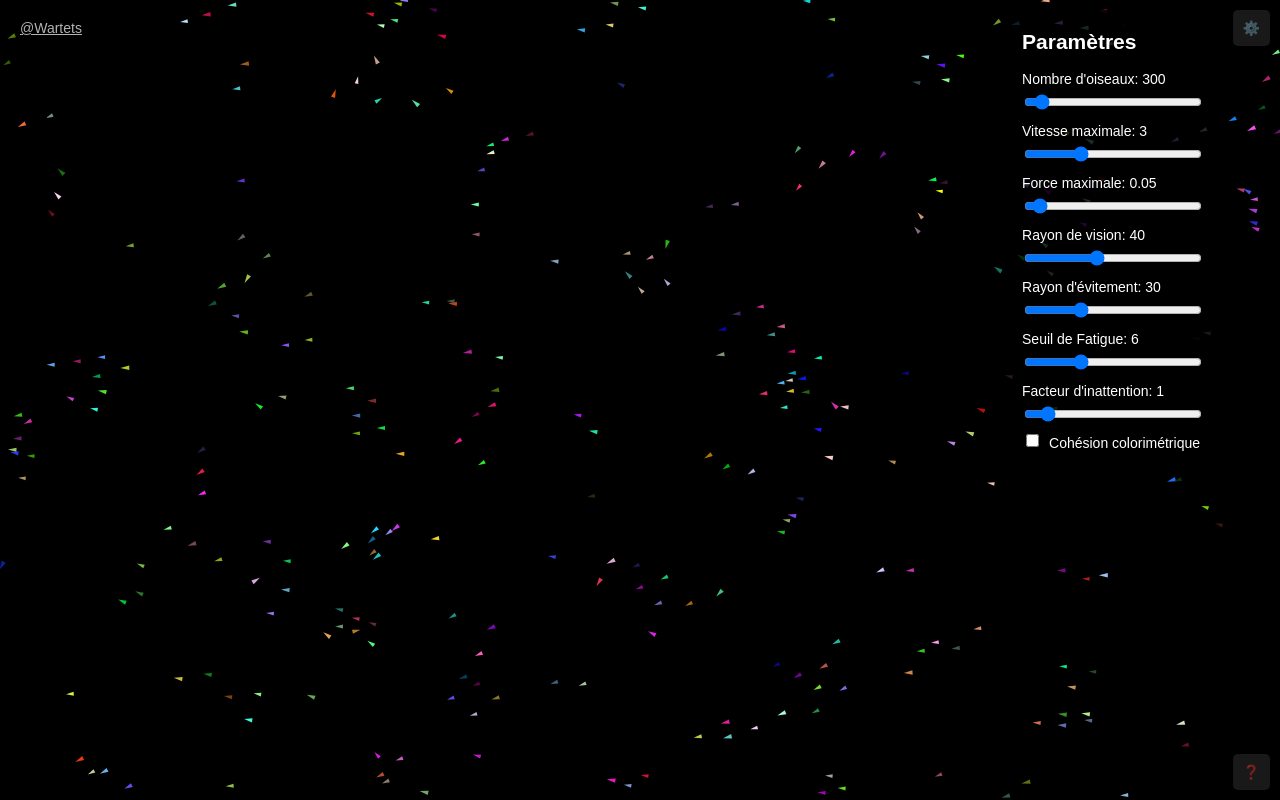
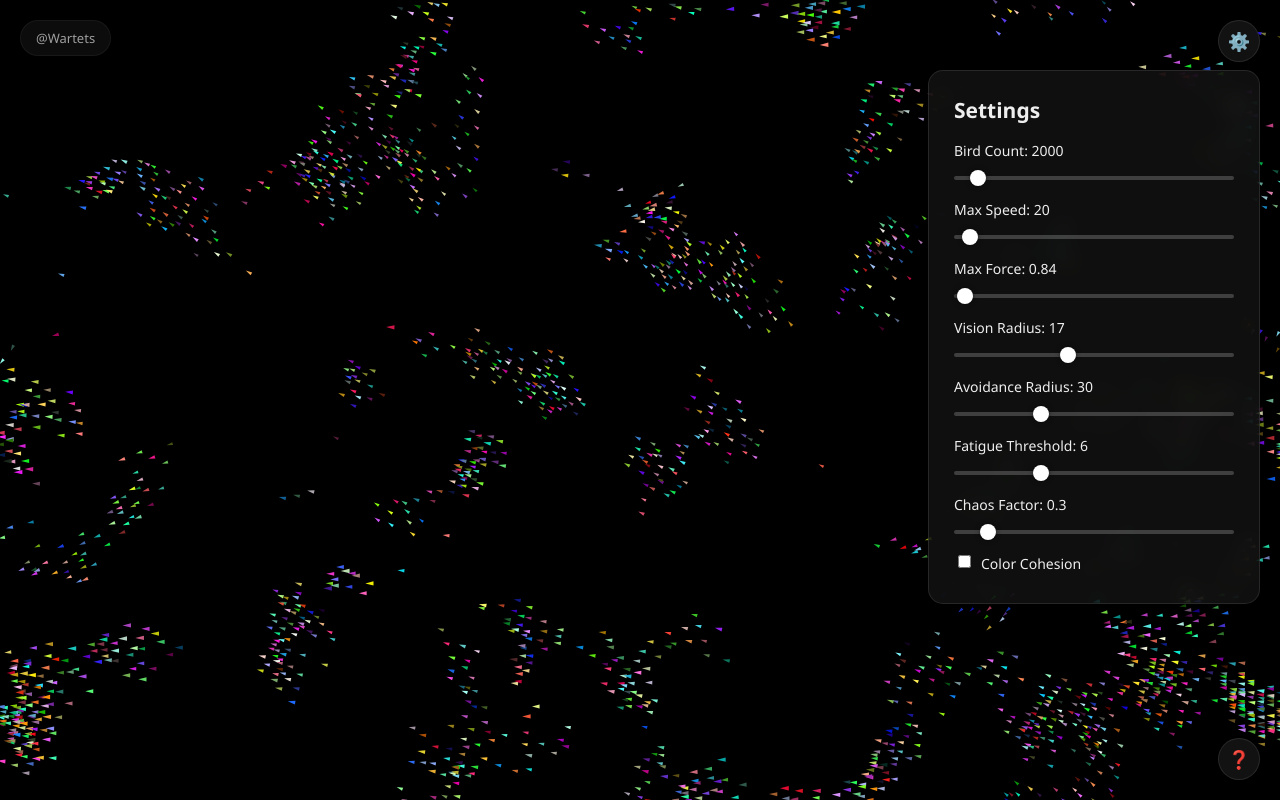
Before and after one commit to Wartets/Bird-cloud, a plain HTML site: page index.html in a window 1280 px wide. Both pictures are taken after a click on the element "⚙️". Drawn offline with Linux system fonts and the light colour scheme; animation ran at ten frames a second.

Commit message:
interface update

```diff
--- a/index.html
+++ b/index.html
@@ -16,7 +16,7 @@
 	<meta property="og:image" content="https://wartets.github.io/Wartets/img/BirdCloud-card.png">
 	<meta property="og:type" content="website">
 	<meta property="og:url" content="https://wartets.github.io/Bird-cloud/">
-	<title>Simulateur de nuée</title>
+	<title>Bird cloud</title>
 
 	<link rel="icon" href="https://wartets.github.io/N-Body-Problem/image/browser-icon.png">
 
@@ -27,39 +27,52 @@
 
 	<div id="controls-toggle">⚙️</div>
 	<div id="controls-window">
-		<h2>Paramètres</h2>
-		<label>Nombre d'oiseaux: <span id="num-birds-label"></span></label>
+		<h2>Settings</h2>
+		<label>Bird Count: <span id="num-birds-label"></span></label>
 		<input type="range" id="num-birds" min="1" max="5000" value="300">
 
-		<label>Vitesse maximale: <span id="max-speed-label"></span></label>
-		<input type="range" id="max-speed" min="0" max="10" step="0.1" value="3">
+		<label>Max Speed: <span id="max-speed-label"></span></label>
+		<input type="range" id="max-speed" min="0" max="100" step="0.1" value="3">
 
-		<label>Force maximale: <span id="max-force-label"></span></label>
-		<input type="range" id="max-force" min="0" max="1" step="0.01" value="0.05">
+		<label>Max Force: <span id="max-force-label"></span></label>
+		<input type="range" id="max-force" min="0" max="5" step="0.01" value="0.05">
 
-		<label>Rayon de vision: <span id="vision-radius-label"></span></label>
+		<label>Vision Radius: <span id="vision-radius-label"></span></label>
 		<input type="range" id="vision-radius" min="0" max="100" value="40">
 
-		<label>Rayon d'évitement: <span id="avoid-radius-label"></span></label>
+		<label>Avoidance Radius: <span id="avoid-radius-label"></span></label>
 		<input type="range" id="avoid-radius" min="0" max="100" value="30">
 
-		<label>Seuil de Fatigue: <span id="max-fatigue-label"></span></label>
+		<label>Fatigue Threshold: <span id="max-fatigue-label"></span></label>
 		<input type="range" id="max-fatigue" min="0" max="20" step="0.1" value="6">
 
-		<label>Facteur d'inattention: <span id="misconduct-label"></span></label>
+		<label>Chaos Factor: <span id="misconduct-label"></span></label>
 		<input type="range" id="misconduct" min="0" max="10" step="0.1" value="1">
 
 		<div class="checkbox-container">
 			<input type="checkbox" id="color-cohesion-checkbox" />
-			<label for="color-cohesion-checkbox">Cohésion colorimétrique</label>
+			<label for="color-cohesion-checkbox">Color Cohesion</label>
 		</div>
 	</div>
 
 	<div id="readme-toggle">❓</div>
-	<div id="readme-window"></div>
+	<div id="readme-window">
+		<h3>About Bird-cloud</h3>
+		<p>This simulation is based on the <strong>Boids algorithm</strong>, mimicking the flocking behavior of birds.</p>
 
-	<a href="https://github.com/wartets/Bird-cloud/" target="_blank" id="wartets-link">@Wartets</a>
+		<h4>The 3 Rules:</h4>
+		<ul>
+			<li><strong>Separation:</strong> Birds steer to avoid crowding local flockmates.</li>
+			<li><strong>Alignment:</strong> Birds steer towards the average heading of local flockmates.</li>
+			<li><strong>Cohesion:</strong> Birds steer to move towards the average position of local flockmates.</li>
+		</ul>
 
-	<script src="js\script.js"></script>
+		<h4>Controls:</h4>
+		<p>Click on a bird to track its path. Adjust the sliders in the settings (top right) to change the flock's physics.</p>
+	</div>
+
+	<a href="https://github.com/wartets/Bird-cloud/" target="_blank" rel="noopener noreferrer" id="wartets-link">@Wartets</a>
+
+	<script src="js/script.js"></script>
 </body>
 </html>
--- a/js/script.js
+++ b/js/script.js
@@ -3,14 +3,14 @@ const ctx = canvas.getContext('2d');
 canvas.width = window.innerWidth;
 canvas.height = window.innerHeight;
 
-let NUM_BIRDS = 300;
-let MAX_SPEED = 3;
-let MAX_FORCE = 0.05;
-let VISION_RADIUS = 40;
+let NUM_BIRDS = 2000;
+let MAX_SPEED = 20;
+let MAX_FORCE = 0.84;
+let VISION_RADIUS = 17;
 let AVOID_RADIUS = 30;
 let bird_color = false;
 let MAX_FATIGUE = 6;
-let MISCONDUCT = 1;
+let MISCONDUCT = 0.3;
 
 let cursorHidden = false;
 let inactivityTimeout;
@@ -19,7 +19,7 @@ let birds = [];
 let birdPaths = {};
 let currentBirdIndex = -1;
 
-const CAPACITY = 20000;
+const CAPACITY = 60000;
 let activeCount = NUM_BIRDS;
 
 const b_x = new Float32Array(CAPACITY);
@@ -60,6 +60,11 @@ colorCohesionCheckbox.addEventListener('change', () => {
 });
 
 let canClick = true;
+
+window.addEventListener('resize', () => {
+	canvas.width = window.innerWidth;
+	canvas.height = window.innerHeight;
+});
 
 canvas.addEventListener('click', (event) => {
 	if (!canClick) return;
@@ -105,18 +110,6 @@ controlsToggle.addEventListener('click', () => {
 const readmeButton = document.getElementById('readme-toggle');
 const readmeWindow = document.getElementById('readme-window');
 
-const readmeContent = `
-	<h2>Simulation de Nuée d'Oiseaux</h2>
-	<p>Ce projet est une simulation interactive basée sur le modèle des <strong>boids</strong>, illustrant le comportement collectif des oiseaux en vol. Il est basé sur trois règles de base :</p>
-	<ul>
-		<li><strong>Cohésion :</strong> Les oiseaux se rapprochent du centre de masse des voisins.</li>
-		<li><strong>Séparation :</strong> Ils évitent les collisions avec leurs congénères.</li>
-		<li><strong>Alignement :</strong> Ils suivent la direction moyenne des voisins.</li>
-	</ul>
-`;
-
-readmeWindow.innerHTML = readmeContent;
-
 readmeButton.addEventListener('click', () => {
 	readmeWindow.classList.toggle('show');
 });
@@ -136,7 +129,7 @@ canvas.addEventListener('mousemove', () => {
 		showCursor();
 	}
 	clearTimeout(inactivityTimeout);
-	inactivityTimeout = setTimeout(hideCursor, 3900);
+	inactivityTimeout = setTimeout(hideCursor, 5000);
 });
 
 numBirdsLabel.innerText = NUM_BIRDS;
@@ -157,10 +150,6 @@ numBirdsSlider.addEventListener('input', () => {
 		}
 	}
 	activeCount = newNum;
-
-	if (spatialGrid.next.length < activeCount) {
-		spatialGrid.resize(activeCount + 5000);
-	}
 });
 
 maxSpeedSlider.addEventListener('input', () => {
@@ -202,7 +191,7 @@ class SpatialGrid {
 		this.rows = Math.ceil(height / cellSize);
 		this.numCells = this.cols * this.rows;
 		this.heads = new Int32Array(this.numCells);
-		this.next = new Int32Array(10000);
+		this.next = new Int32Array(CAPACITY);
 	}
 
 	resize(capacity) {
@@ -219,13 +208,20 @@ class SpatialGrid {
 		const col = (x / this.cellSize) | 0;
 		const row = (y / this.cellSize) | 0;
 		const cellIndex = row * this.cols + col;
-
-		if (birdIndex >= this.next.length) {
-			this.resize(this.next.length * 2);
+		this.next[birdIndex] = this.heads[cellIndex];
+		this.heads[cellIndex] = birdIndex;
 	}
 
-		this.next[birdIndex] = this.heads[cellIndex];
-		this.heads[cellIndex] = birdIndex;
+	setup(width, height, cellSize) {
+		this.width = width;
+		this.height = height;
+		this.cellSize = cellSize;
+		this.cols = Math.ceil(width / cellSize);
+		this.rows = Math.ceil(height / cellSize);
+		this.numCells = this.cols * this.rows;
+		if (this.heads.length < this.numCells) {
+			this.heads = new Int32Array(this.numCells);
+		}
 	}
 }
 
@@ -245,9 +241,7 @@ function initBird(i, x, y) {
 		c = Math.floor(Math.random() * 16777215);
 	}
 
-	let hex = c.toString(16);
-	while (hex.length < 6) hex = '0' + hex;
-	b_colorStr[i] = '#' + hex;
+	b_colorStr[i] = '#' + c.toString(16).padStart(6, '0');
 
 	b_r[i] = (c >> 16) & 255;
 	b_g[i] = (c >> 8) & 255;
@@ -269,6 +263,7 @@ function updateFlock(spatialGrid) {
 	const maxForceSq = MAX_FORCE * MAX_FORCE;
 	const speedLimit = bird_color ? MAX_SPEED * 2 : MAX_SPEED;
 	const speedLimitSq = speedLimit * speedLimit;
+	const cellSz = spatialGrid.cellSize;
 
 	for (let i = 0; i < activeCount; i++) {
 		let alignX = 0, alignY = 0;
@@ -278,32 +273,30 @@ function updateFlock(spatialGrid) {
 
 		const myX = b_x[i];
 		const myY = b_y[i];
-		const myR = b_r[i];
-		const myG = b_g[i];
-		const myB = b_b[i];
 
-		const col = (myX / spatialGrid.cellSize) | 0;
-		const row = (myY / spatialGrid.cellSize) | 0;
+		const col = (myX / cellSz) | 0;
+		const row = (myY / cellSz) | 0;
 
 		for (let cy = -1; cy <= 1; cy++) {
 			let neighborRow = row + cy;
 			if (neighborRow < 0) neighborRow += gridRows;
 			else if (neighborRow >= gridRows) neighborRow -= gridRows;
+			const rowOffset = neighborRow * gridCols;
 
 			for (let cx = -1; cx <= 1; cx++) {
 				let neighborCol = col + cx;
 				if (neighborCol < 0) neighborCol += gridCols;
 				else if (neighborCol >= gridCols) neighborCol -= gridCols;
 
-				let otherIndex = spatialGrid.heads[neighborRow * gridCols + neighborCol];
+				let otherIndex = spatialGrid.heads[rowOffset + neighborCol];
 
 				while (otherIndex !== -1) {
 					if (otherIndex !== i) {
 						let isCompatible = true;
 						if (bird_color) {
-							const rDiff = myR - b_r[otherIndex];
-							const gDiff = myG - b_g[otherIndex];
-							const bDiff = myB - b_b[otherIndex];
+							const rDiff = b_r[i] - b_r[otherIndex];
+							const gDiff = b_g[i] - b_g[otherIndex];
+							const bDiff = b_b[i] - b_b[otherIndex];
 							if ((rDiff * rDiff + gDiff * gDiff + bDiff * bDiff) > 2500) isCompatible = false;
 						}
 
@@ -393,8 +386,9 @@ function updateFlock(spatialGrid) {
 		const vMagSq = b_vx[i] * b_vx[i] + b_vy[i] * b_vy[i];
 		if (vMagSq > speedLimitSq) {
 			const mag = Math.sqrt(vMagSq);
-			b_vx[i] = (b_vx[i] / mag) * speedLimit;
-			b_vy[i] = (b_vy[i] / mag) * speedLimit;
+			const mul = speedLimit / mag;
+			b_vx[i] *= mul;
+			b_vy[i] *= mul;
 		}
 
 		b_x[i] += b_vx[i];
@@ -407,7 +401,8 @@ function updateFlock(spatialGrid) {
 		if (b_y[i] >= h) b_y[i] = 0;
 		else if (b_y[i] < 0) b_y[i] = h;
 
-		b_fatigue[i] += Math.sqrt(vMagSq) * 0.01;
+		const speedVal = Math.sqrt(b_vx[i] * b_vx[i] + b_vy[i] * b_vy[i]);
+		b_fatigue[i] += speedVal * 0.01;
 		if (b_fatigue[i] > MAX_FATIGUE) {
 			b_vx[i] *= 0.95;
 			b_vy[i] *= 0.95;
@@ -419,22 +414,31 @@ function updateFlock(spatialGrid) {
 }
 
 function drawFlock() {
+	if (activeCount > 3000) {
+		for (let i = 0; i < activeCount; i++) {
+			ctx.fillStyle = b_colorStr[i];
+			ctx.fillRect(b_x[i], b_y[i], b_size[i] * 0.6, b_size[i] * 0.6);
+		}
+	} else {
 		for (let i = 0; i < activeCount; i++) {
 			const vx = b_vx[i];
 			const vy = b_vy[i];
-		const magSq = vx * vx + vy * vy;
-		let cos = 1, sin = 0;
-		if (magSq > 0.001) {
-			const mag = Math.sqrt(magSq);
-			cos = vx / mag;
-			sin = vy / mag;
-		}
-
 			const x = b_x[i];
 			const y = b_y[i];
 			const s = b_size[i];
+
+			let cos = vx;
+			let sin = vy;
+			const mag = Math.abs(vx) + Math.abs(vy);
+			if (mag > 0.01) {
+				const inv = 1 / mag;
+				cos *= inv;
+				sin *= inv;
+			} else {
+				cos = 1; sin = 0;
+			}
+
 			const halfS = s * 0.5;
-
 			const headX = x + cos * s;
 			const headY = y + sin * s;
 			const sideX = -cos * s;
@@ -448,6 +452,7 @@ function drawFlock() {
 			ctx.lineTo(x + sideX + perpX, y + sideY + perpY);
 			ctx.lineTo(x + sideX - perpX, y + sideY - perpY);
 			ctx.fill();
+		}
 	}
 }
 
@@ -483,10 +488,6 @@ function drawPaths() {
 	}
 }
 
-function dist(a, b) {
-	return Math.sqrt((a.x - b.x) ** 2 + (a.y - b.y) ** 2);
-}
-
 for (let i = 0; i < NUM_BIRDS; i++) {
 	initBird(i, Math.random() * canvas.width, Math.random() * canvas.height);
 }
@@ -503,7 +504,7 @@ function animate() {
 	if (spatialGrid.cellSize !== maxRadius ||
 		spatialGrid.width !== canvas.width ||
 		spatialGrid.height !== canvas.height) {
-		spatialGrid = new SpatialGrid(canvas.width, canvas.height, maxRadius);
+		spatialGrid.setup(canvas.width, canvas.height, maxRadius);
 	}
 
 	spatialGrid.clear();
--- a/style.css
+++ b/style.css
@@ -10,49 +10,63 @@ body {
 	width: 100vw;
 	height: 100vh;
 	overflow: hidden;
-	font-family: 'Arial', sans-serif;
+	font-family: 'Segoe UI', Roboto, Helvetica, Arial, sans-serif;
 	font-size: 14px;
 	color: #fff;
+	-webkit-font-smoothing: antialiased;
 }
 
 #controls-toggle {
 	position: fixed;
-	top: 10px;
-	right: 10px;
-	background: #333;
+	top: 20px;
+	right: 20px;
+	width: 40px;
+	height: 40px;
+	display: flex;
+	align-items: center;
+	justify-content: center;
+	background: rgba(30, 30, 30, 0.6);
+	backdrop-filter: blur(5px);
 	color: #fff;
-	border-radius: 5px;
-	padding: 10px;
+	border-radius: 50%;
 	cursor: pointer;
 	z-index: 1000;
-	opacity: 0.5;
-	transition: background-color 0.3s ease, transform 0.3s ease;
+	transition: all 0.3s ease;
+	border: 1px solid rgba(255, 255, 255, 0.1);
+	font-size: 18px;
 }
 
 #controls-toggle:hover {
-	opacity: 1;
-	background: #444;
+	background: rgba(50, 50, 50, 0.9);
 	transform: scale(1.1);
+	box-shadow: 0 0 10px rgba(255, 255, 255, 0.1);
 }
 
 #controls-window {
 	position: fixed;
-	top: 10px;
-	right: 60px;
-	background: rgba(0, 0, 0, 0.8);
-	color: #fff;
-	padding: 20px;
-	border-radius: 10px;
+	top: 70px;
+	right: 20px;
+	width: 280px;
+	background: rgba(20, 20, 20, 0.75);
+	backdrop-filter: blur(10px);
+	-webkit-backdrop-filter: blur(10px);
+	border: 1px solid rgba(255, 255, 255, 0.1);
+	box-shadow: 0 4px 20px rgba(0, 0, 0, 0.5);
+	color: #eee;
+	padding: 25px;
+	border-radius: 15px;
 	visibility: hidden;
 	opacity: 0;
-	transition: opacity 0.3s ease, visibility 0s 0.3s;
+	transform: translateY(-10px);
+	transition: opacity 0.3s ease, transform 0.3s ease, visibility 0s 0.3s;
 	z-index: 1000;
 }
 
 #controls-window.show {
 	visibility: visible;
 	opacity: 1;
-	transition: opacity 0.3s ease, visibility 0s 0s;
+	transform: translateY(0);
+	transition: opacity 0.3s ease, transform 0.3s ease, visibility 0s 0s;
 }
 
 #controls-window,
@@ -60,18 +74,6 @@ body {
 #readme-window,
 #readme-toggle {
 	user-select: none;
-}
-
-input[type="range"] {
-	cursor: pointer;
-}
-
-input[type="range"]:hover {
-	cursor: ew-resize;
-}
-
-input[type="checkbox"] {
-	cursor: pointer;
 }
 
 #controls-window label {
@@ -98,69 +100,161 @@ input[type="checkbox"] {
 
 #wartets-link {
 	position: fixed;
-	top: 10px;
-	left: 10px;
-	color: #ffffff;
-	background-color: none;
-	padding: 10px;
-	border-radius: 5px;
-	font-size: 14px;
-	opacity: 0.7;
-	transition: color 0.3s ease, opacity 0.3s ease, text-decoration 0.3s ease;
+	top: 20px;
+	left: 20px;
+	color: rgba(255, 255, 255, 0.6);
+	text-decoration: none;
+	padding: 8px 15px;
+	background: rgba(30, 30, 30, 0.4);
+	backdrop-filter: blur(4px);
+	border-radius: 20px;
+	font-size: 13px;
+	font-weight: 500;
+	transition: all 0.3s ease;
+	border: 1px solid rgba(255, 255, 255, 0.05);
 }
 
 #wartets-link:hover {
-	left: 7px;
-	top: 8px;
-	color: #eee;
-	text-decoration: underline;
-	cursor: pointer;
-	font-size: 15px;
+	left: 20px;
+	top: 20px;
+	color: #fff;
+	background: rgba(50, 50, 50, 0.8);
+	transform: translateY(-2px);
+	box-shadow: 0 4px 10px rgba(0,0,0,0.2);
+	text-decoration: none;
 	opacity: 1;
-	transition: color 0.3s ease, opacity 0.1s ease, text-decoration 0.3s ease;
 }
 
 #readme-toggle {
 	position: fixed;
-	bottom: 10px;
-	right: 10px;
-	background: #333;
+	bottom: 20px;
+	right: 20px;
+	width: 40px;
+	height: 40px;
+	display: flex;
+	align-items: center;
+	justify-content: center;
+	background: rgba(30, 30, 30, 0.6);
+	backdrop-filter: blur(5px);
 	color: #fff;
-	border-radius: 5px;
-	padding: 10px;
+	border-radius: 50%;
 	cursor: pointer;
 	z-index: 1000;
-	opacity: 0.5;
-	transition: background-color 0.3s ease, transform 0.3s ease;
+	transition: all 0.3s ease;
+	border: 1px solid rgba(255, 255, 255, 0.1);
+	font-size: 18px;
 }
 
 #readme-toggle:hover {
-	background: #444;
+	background: rgba(50, 50, 50, 0.9);
 	transform: scale(1.1);
+	box-shadow: 0 0 10px rgba(255, 255, 255, 0.1);
 	opacity: 1;
 }
 
 #readme-window {
 	position: fixed;
-	bottom: 60px;
-	right: 10px;
-	background: rgba(0, 0, 0, 0.9);
-	color: #fff;
-	padding: 20px;
-	border-radius: 10px;
-	width: 400px;
-	max-height: 70vh;
+	bottom: 70px;
+	right: 20px;
+	background: rgba(20, 20, 20, 0.85);
+	backdrop-filter: blur(10px);
+	-webkit-backdrop-filter: blur(10px);
+	border: 1px solid rgba(255, 255, 255, 0.1);
+	color: #ddd;
+	padding: 25px;
+	border-radius: 15px;
+	width: 350px;
+	max-height: 60vh;
 	overflow-y: auto;
 	visibility: hidden;
 	opacity: 0;
-	transition: opacity 0.3s ease, visibility 0s 0.3s;
+	transform: translateY(10px);
+	transition: opacity 0.3s ease, transform 0.3s ease, visibility 0s 0.3s;
 	z-index: 1000;
 	font-size: 14px;
-	line-height: 1.5;
+	line-height: 1.6;
+	box-shadow: 0 4px 20px rgba(0, 0, 0, 0.5);
 }
 
 #readme-window.show {
 	visibility: visible;
 	opacity: 1;
-	transition: opacity 0.3s ease, visibility 0s 0s;
+	transform: translateY(0);
+	transition: opacity 0.3s ease, transform 0.3s ease, visibility 0s 0s;
 }
+
+#readme-window::-webkit-scrollbar {
+	width: 6px;
+}
+#readme-window::-webkit-scrollbar-track {
+	background: rgba(255, 255, 255, 0.05);
+}
+#readme-window::-webkit-scrollbar-thumb {
+	background: rgba(255, 255, 255, 0.2);
+	border-radius: 3px;
+}
+
+input[type=range] {
+	-webkit-appearance: none;
+	width: 100%;
+	background: transparent;
+	margin: 10px 0;
+}
+
+input[type=range]:focus {
+	outline: none;
+}
+
+input[type=range]::-webkit-slider-runnable-track {
+	width: 100%;
+	height: 4px;
+	cursor: pointer;
+	background: rgba(255, 255, 255, 0.2);
+	border-radius: 2px;
+	transition: background 0.2s;
+}
+input[type=range]:hover::-webkit-slider-runnable-track {
+	background: rgba(255, 255, 255, 0.3);
+}
+input[type=range]::-moz-range-track {
+	width: 100%;
+	height: 4px;
+	cursor: pointer;
+	background: rgba(255, 255, 255, 0.2);
+	border-radius: 2px;
+}
+
+input[type=range]::-webkit-slider-thumb {
+	height: 16px;
+	width: 16px;
+	border-radius: 50%;
+	background: #fff;
+	cursor: pointer;
+	-webkit-appearance: none;
+	margin-top: -6px;
+	box-shadow: 0 0 5px rgba(0,0,0,0.5);
+}
+input[type=range]::-moz-range-thumb {
+	height: 16px;
+	width: 16px;
+	border: none;
+	border-radius: 50%;
+	background: #fff;
+	cursor: pointer;
+	box-shadow: 0 0 5px rgba(0,0,0,0.5);
+}
+
+#readme-window h3 {
+	margin-top: 0;
+	color: #fff;
+	border-bottom: 1px solid rgba(255,255,255,0.1);
+	padding-bottom: 10px;
+}
+#readme-window h4 {
+	margin: 15px 0 5px;
+	color: #fff;
+}
+#readme-window ul {
+	padding-left: 20px;
+	margin: 5px 0;
+}
```
Lines whose indentation alone changed are shown as unchanged.
